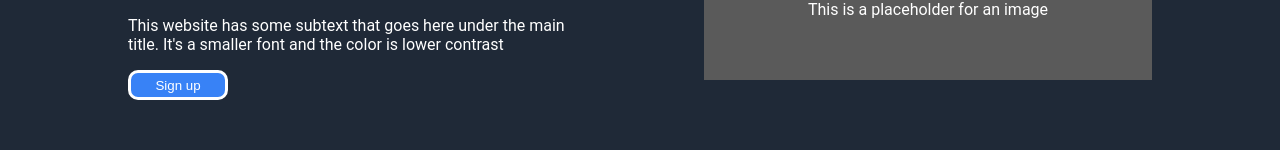
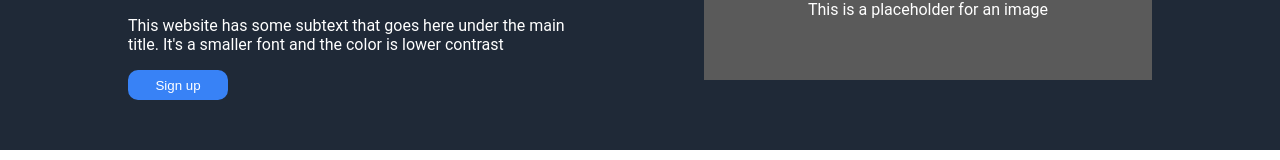
Before and after one commit to tommyborden99/landing_page, a plain HTML site: page index.html in a window 1280 px wide. Shown: the part 140-300 px from the top of the page. Drawn offline with Linux system fonts and the light colour scheme.

Commit message:
Add some last minute touches to css

```diff
--- a/style.css
+++ b/style.css
@@ -20,6 +20,10 @@
     background-color: #1F2937;
     color: white;
     padding-bottom: 50px;
+}
+
+.box-one button {
+    border-color: #3882F6;
 }
 
 .box-one .right-side {
```
